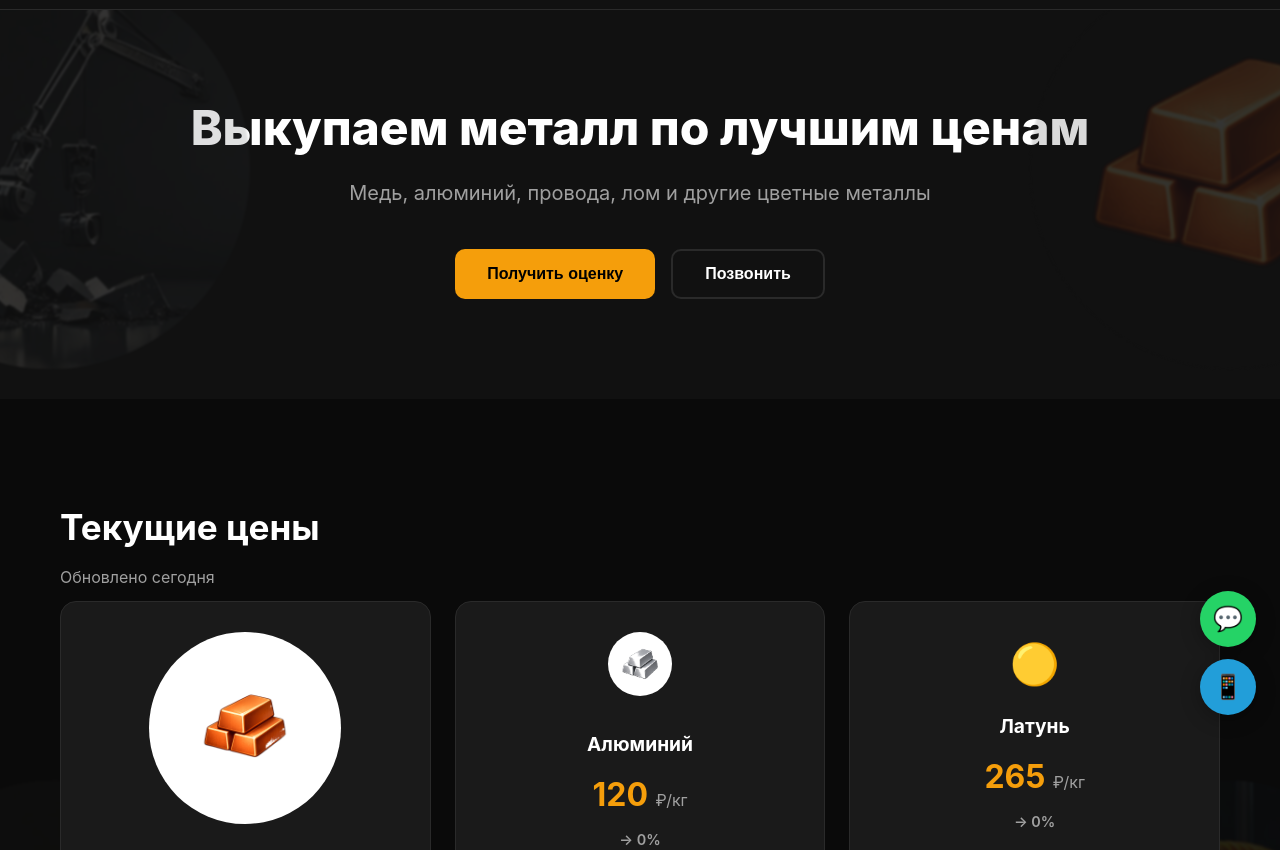
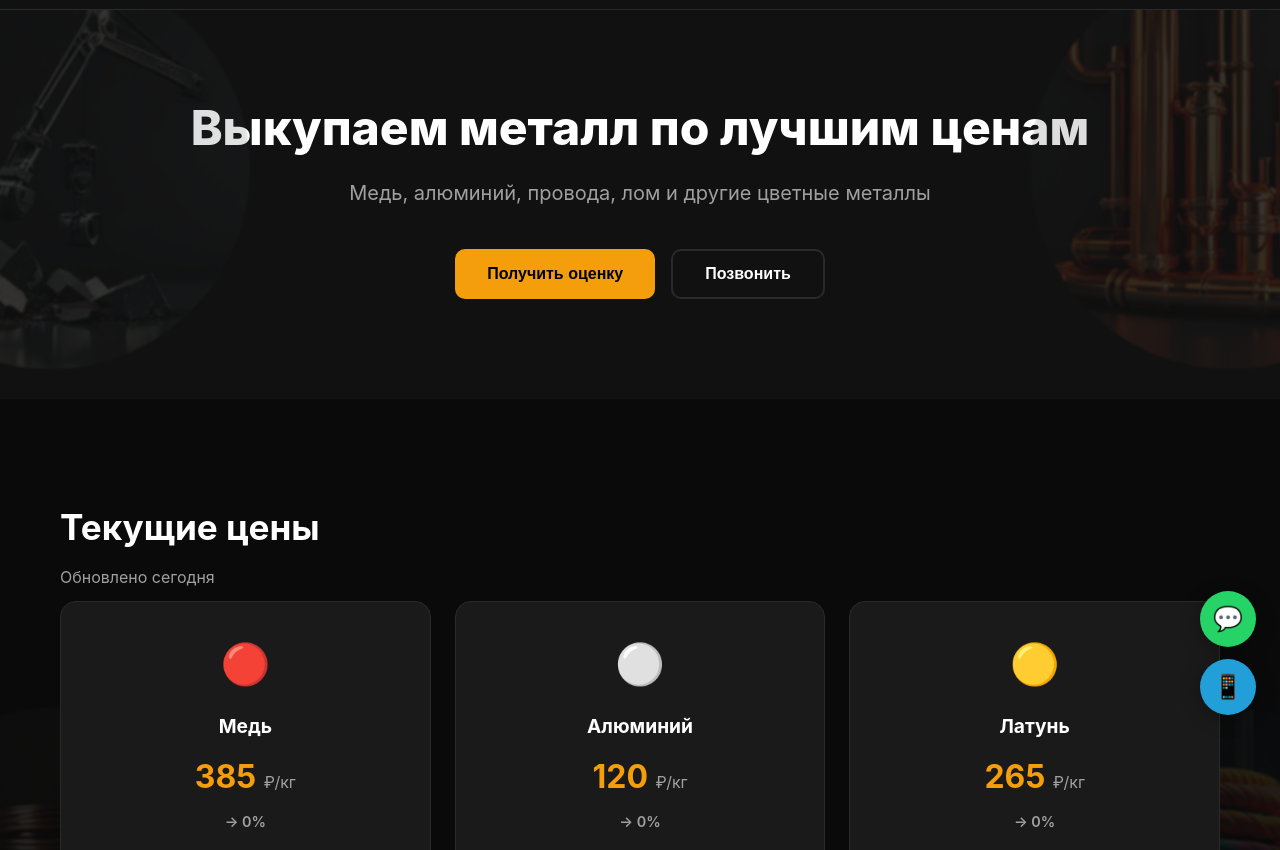
Before and after one commit to gurban959/metallpro-site, a plain HTML site: page index.html in a window 1280 px wide. Shown: the part 61-911 px from the top of the page. Drawn offline with nearby package versions, Linux system fonts and the light colour scheme.

Commit message:
возврат логотипов меди и алюминия к эмодзи 🔴⚪

```diff
--- a/index.html
+++ b/index.html
@@ -38,7 +38,7 @@
     <!-- HERO -->
     <section id="home" class="hero">
         <img src="images/crane-magnet.png" class="hero-decor decor-left" alt="">
-        <img src="images/med.png" class="hero-decor decor-right" alt="">
+        <img src="images/copper-pipes.jpg" class="hero-decor decor-right" alt="">
         <div class="container">
             <h1 data-i18n="hero_title">Выкупаем металл по лучшим ценам</h1>
             <p data-i18n="hero_subtitle">Медь, алюминий, провода, лом и другие цветные металлы</p>
@@ -62,14 +62,14 @@
             </div>
             <div class="prices-grid" id="pricesGrid">
                 <div class="price-card" data-metal="copper">
-                    <div class="price-icon"><img src="images/med.png?v=3" alt="Медь" class="price-icon-img"></div>
+                    <div class="price-icon">🔴</div>
                     <h3 data-i18n="metal_copper">Медь</h3>
                     <div class="price-value"><span class="price-amount" data-price="copper">385</span> <span class="price-unit">₽/кг</span></div>
                     <div class="price-status up">↑ +2.1%</div>
                     <button class="btn btn-small btn-sell" data-metal-name="Медь" data-i18n="btn_sell">Продать</button>
                 </div>
                 <div class="price-card" data-metal="aluminum">
-                    <div class="price-icon"><img src="images/alyuminiy.png?v=3" alt="Алюминий" class="price-icon-img"></div>
+                    <div class="price-icon">⚪</div>
                     <h3 data-i18n="metal_aluminum">Алюминий</h3>
                     <div class="price-value"><span class="price-amount" data-price="aluminum">120</span> <span class="price-unit">₽/кг</span></div>
                     <div class="price-status down">↓ -0.5%</div>
--- a/style.css
+++ b/style.css
@@ -405,20 +405,6 @@ body {
 .price-icon {
     font-size: 2.5rem;
     margin-bottom: 15px;
-}
-
-.price-icon-img {
-    width: 64px;
-    height: 64px;
-    object-fit: contain;
-    border-radius: 50%;
-    background: #fff;
-    padding: 6px;
-}
-
-.price-card[data-metal="copper"] .price-icon-img {
-    width: 192px;
-    height: 192px;
 }
 
 .price-card h3 {
```
Also changed, not shown: 1 other file.
